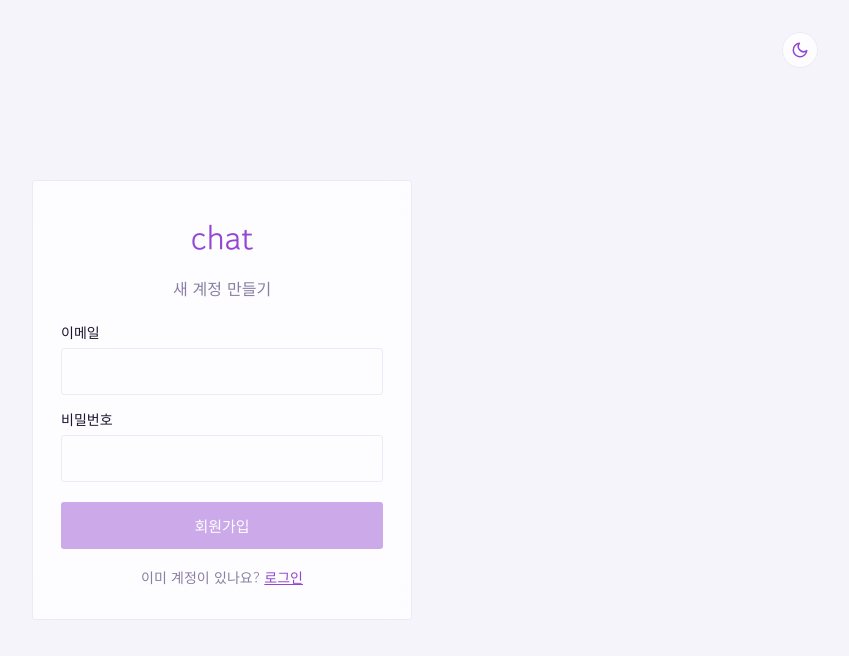
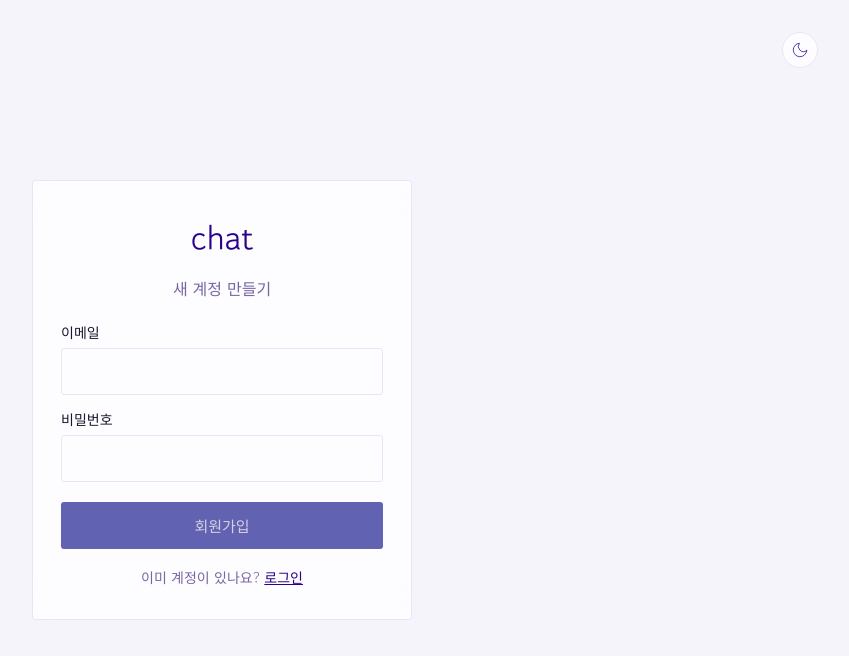
Before and after one commit to jamm-king/chat, a React (Vite) app in the folder frontend/: page /signup in a window 1280 px wide. Shown: the top 656 px of the page, without its empty margins (418-1267 px from the left). Built offline with nearby package versions, Linux system fonts and the light colour scheme.

Commit message:
style(frontend): refine colors, disabled buttons and dark mode glow

```diff
--- a/frontend/src/components/ThemeToggle.tsx
+++ b/frontend/src/components/ThemeToggle.tsx
@@ -21,12 +21,12 @@ export default function ThemeToggle () {
         title={dark ? "밝은 모드" : "야간 모드"}
     >
         {dark ? (
-            <svg width="18" height="18" viewBox="0 0 24 24" fill="none" stroke="currentColor" strokeWidth="2" strokeLinecap="round">
+            <svg width="18" height="18" viewBox="0 0 24 24" fill="none" stroke="currentColor" strokeWidth="1" strokeLinecap="round">
                 <circle cx="12" cy="12" r="4" />
                 <path d="M12 2v2M12 20v2M4.9 4.9l1.4 1.4M17.7 17.7l1.4 1.4M2 12h2M20 12h2M4.9 19.1l1.4-1.4M17.7 6.3l1.4-1.4" />
             </svg>
         ) : (
-            <svg width="18" height="18" viewBox="0 0 24 24" fill="none" stroke="currentColor" strokeWidth="2" strokeLinecap="round" strokeLinejoin="round">
+            <svg width="18" height="18" viewBox="0 0 24 24" fill="none" stroke="currentColor" strokeWidth="1" strokeLinecap="round" strokeLinejoin="round">
                 <path d="M21 12.8A9 9 0 1 1 11.2 3a7 7 0 0 0 9.8 9.8z" />
             </svg>
         )}
--- a/frontend/src/features/auth/auth.css
+++ b/frontend/src/features/auth/auth.css
@@ -64,7 +64,8 @@
 }
 
 .auth-card button:disabled {
-  opacity: 0.45;
+  background: var(--disabled-bg);
+  color: var(--disabled-text);
   cursor: not-allowed;
 }
 
--- a/frontend/src/features/chat/chat.css
+++ b/frontend/src/features/chat/chat.css
@@ -69,7 +69,8 @@
 }
 
 .chat-input button:disabled {
-  opacity: 0.45;
+  background: var(--disabled-bg);
+  color: var(--disabled-text);
   cursor: not-allowed;
 }
 .chat-logout {
--- a/frontend/src/styles/tokens.css
+++ b/frontend/src/styles/tokens.css
@@ -2,13 +2,15 @@
 :root {
     --bg: #f6f4fb;/*바탕색*/
     --text: #1d1530;
-    --muted: #8a7fa3;
-    --accent: #9147d1; /*찾 프로젝트 메인 컬러: 낮에는 채도를 낮춘 보라, 밤에는 네온 퍼플*/
-    --accent-soft: #f0e9f7;
-    --line: #eee8f7;
+    --muted: hsl(258, 25%, 52%);
+    --accent: hsl(258, 99%, 27%); /*찾 프로젝트 메인 컬러: 낮에는 짙은 남보라, 밤에는 네온 퍼플*/
+    --accent-soft: hsl(258, 70%, 95%);
+    --line: hsl(258, 50%, 93%);
     --card: rgba(255, 255, 255, 0.72);
     --on-accent: #ffffff;
     --danger: #c62828;
+    --disabled-bg: hsl(240, 34%, 54%);
+    --disabled-text: hsl(260, 19%, 85%);
 }
 :root[data-theme="dark"]{
     --bg: #09060f;
@@ -20,6 +22,9 @@
     --card: rgba(14,8 ,26, 0.82);
     --on-accent: #12051f;
     --danger: #ff8a80;
+    --disabled-bg: rgba(196, 92, 255, 0.12);
+    --disabled-text: #8f7fb3;
+    --neon-glow: 0 0 15px rgba(196, 92, 255, 0.6), 0 0 12px rgba(196, 92, 255, 0.35);
 }
 
 /* 고운돋움은 굵기가 한 가지뿐이라, 브라우저가 억지로 굵게 만들지 않도록 막는다 */
@@ -64,5 +69,18 @@ h1 {
 
 /* 야간 모드에서는 단추 둘레에 네온 빛이 살짝 번지게 한다 */
 :root[data-theme="dark"] button:not(:disabled) {
-  box-shadow: 0 0 2px rgba(196, 92, 255, 0.6), 0 0 12px rgba(196, 92, 255, 0.35);
+  box-shadow: var(--neon-glow);
 }
+
+/* 상자 테두리에도 단추와 같은 번짐을 준다 */
+:root[data-theme="dark"] .auth-card,
+:root[data-theme="dark"] .chat-side,
+:root[data-theme="dark"] .chat-main,
+:root[data-theme="dark"] input {
+  box-shadow: var(--neon-glow);
+}
+
+/* 말풍선은 꼬리(::before, ::after)까지 같이 빛나도록 box-shadow 대신 filter 를 쓴다 */
+:root[data-theme="dark"] .bubble {
+  filter: drop-shadow(0 0 8px rgba(196, 92, 255, 0.55));
+}
```
